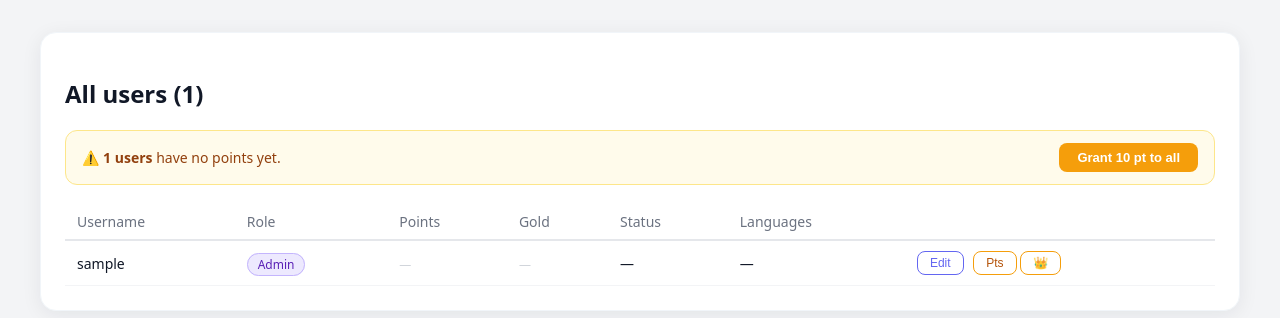
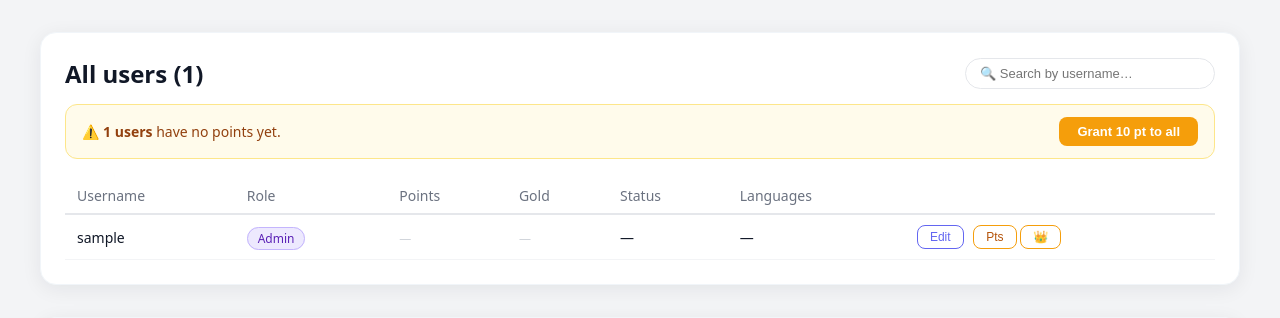
Before and after one commit to Zitatori/Django-5min-LanguageApp, a Django app: page /admin-dashboard/ in a window 1280 px wide. Shown: the part 54-372 px from the top of the page. Run offline with Django 4.2, Linux system fonts and the light colour scheme; the visitor is signed in with stand-in values (Sample User, id 1); data comes from the database, SQL or seed files in the repository; data that the repository does not hold is empty; some libraries are stand-ins or nearby versions.

Commit message:
Add real-time username search to Admin Dashboard
Co-Authored-By: Claude Sonnet 4.5 <noreply@anthropic.com>

```diff
--- a/templates/core/admin_dashboard.html
+++ b/templates/core/admin_dashboard.html
@@ -43,7 +43,14 @@
 </style>
 
 <div class="card admin-section">
-  <h2>All users ({{ users_count }})</h2>
+  <div style="display:flex; align-items:center; justify-content:space-between; flex-wrap:wrap; gap:10px; margin-bottom:14px;">
+    <h2 style="margin:0;">All users ({{ users_count }})</h2>
+    <input type="text" id="user-search" placeholder="🔍 Search by username…"
+           oninput="filterUsers(this.value)"
+           style="padding:7px 14px; border:1.5px solid #e5e7eb; border-radius:99px;
+                  font-size:13px; outline:none; width:220px; transition:border-color 0.15s;"
+           onfocus="this.style.borderColor='#6366f1'" onblur="this.style.borderColor='#e5e7eb'">
+  </div>
 
   {% if no_balance_count > 0 %}
   <div class="grant-banner">
@@ -70,7 +77,7 @@
     </thead>
     <tbody>
       {% for u in users %}
-      <tr>
+      <tr data-username="{{ u.username|lower }}">
         <td>{{ u.username }}</td>
         <td>
           {% if u.is_staff %}
@@ -338,4 +345,13 @@
     document.getElementById('points-modal').classList.remove('open');
   }
 </script>
+
+<script>
+  function filterUsers(query) {
+    const q = query.toLowerCase().trim();
+    document.querySelectorAll('tbody tr[data-username]').forEach(row => {
+      row.style.display = row.dataset.username.includes(q) ? '' : 'none';
+    });
+  }
+</script>
 {% endblock %}
```
